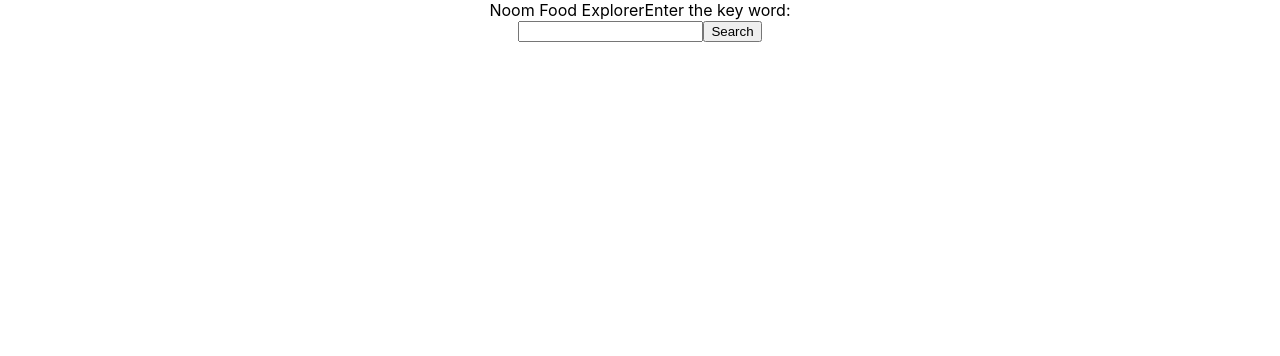
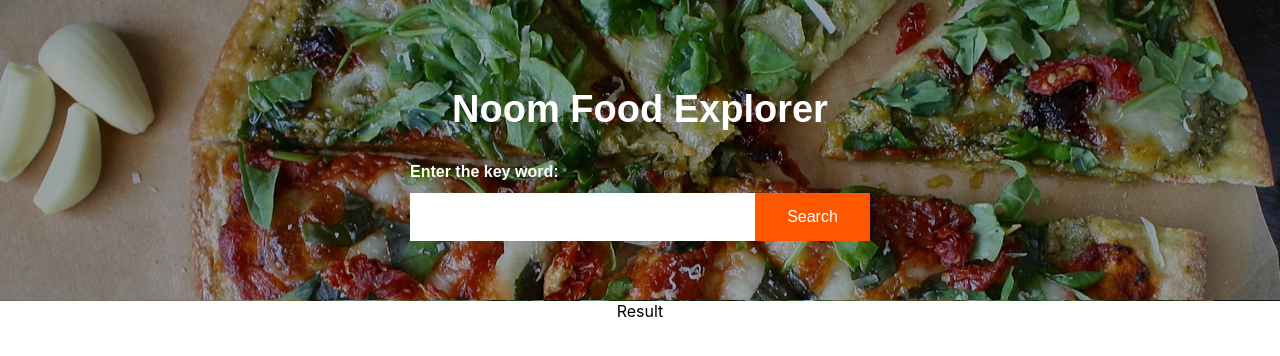
Before and after one commit to jnthnch/food-search, a React (Create React App) app: page / in a window 1280 px wide. Shown: the top 356 px of the page. Built offline with nearby package versions, Linux system fonts and the light colour scheme; the HTML template or start-up script is replaced by a standard one.

Commit message:
Add styling to header, rename classNames

```diff
--- a/src/App.css
+++ b/src/App.css
@@ -1,3 +1,7 @@
+* {
+  box-sizing: border-box;
+}
+
 .App {
   display: flex;
   flex-direction: column;
@@ -5,3 +9,75 @@
   align-items: center;
   text-align: center;
 }
+
+.header {
+  display: flex;
+  width: 100%;
+  height: auto;
+  justify-content: center;
+  background-image: url("./assets/image.png");
+}
+
+.header-container {
+  height: 100%;
+  display: flex;
+  flex-direction: column;
+  font-family: Arial, Helvetica, sans-serif;
+  color: #FFFFFF;
+}
+
+.header-text {
+  display: flex;
+  margin-top: 88px;
+  opacity: 100%;
+  font-size: 38px;
+  font-family: Arial, Helvetica, sans-serif;
+  font-weight: bold;
+  height: 45px;
+  justify-content: center;
+}
+
+.search-form {
+  display: block;
+  margin-top: 30px;
+  margin-bottom: 60px;
+  opacity: 100%;
+  width: 460px;
+  height: auto;
+}
+
+.search-label {
+  display: block;
+  order: -1;
+  text-align: left;
+  flex: 1 0 100%;
+  max-width: 460px;
+  margin-bottom: 12px;
+  font-size: 16px;
+  font-weight: bold;
+}
+
+.search-input {
+  padding: 0;
+  border: none;
+  width: 75%;
+  height: 48px;
+  font-size: 18px;
+  padding-left: 30px;
+  left: 0;
+  vertical-align: bottom;
+}
+
+.search-button {
+  padding: 0;
+  border: none;
+  width: 25%;
+  height: 48px;
+  font-size: 16px;
+  color: #FFFFFF;
+  background-color: #FF5600;
+}
+
+.result-text {
+
+}
--- a/src/App.js
+++ b/src/App.js
@@ -1,6 +1,6 @@
 import React from 'react';
 import './App.css';
-import FoodItem from './components/foodItem.jsx';
+import FoodItem from './components/FoodItem.jsx';
 
 class App extends React.Component {
   constructor(props) {
@@ -87,16 +87,19 @@
     return (
       <div className="App">
         <div className="header">
-          <div className="header-search-content">
-            <text className="Noom-Food-Explorer-Text">Noom Food Explorer</text>
-            <text className="search-text">Enter the key word:</text>
-            <form className="search-box" onSubmit={this.handleSubmit}>
-              <input className="input-box" type="text" value={this.state.value} onKeyUp={this.handleChangeDelayed} />
+          <div className="header-container">
+            <text className="header-text">Noom Food Explorer</text>
+            <form className="search-form" onSubmit={this.handleSubmit}>
+              <label for="food-search" className="search-label">Enter the key word:</label>
+              <input id="food-search" className="search-input" type="text" value={this.state.value} onKeyUp={this.handleChangeDelayed} />
               <button className="search-button" type="submit">Search</button>
             </form>
           </div>
         </div>
-        {foodItems}
+        <div className="content">
+          <text className="result-text">Result</text>
+          {foodItems}
+        </div>
       </div>
     );
   }
--- a/src/components/foodItem.jsx
+++ b/src/components/foodItem.jsx
@@ -1,6 +1,6 @@
 import React from 'react';
 
-const foodItem = (props) => {
+const FoodItem = (props) => {
   return (
     <div className='food-item-box'>
       <div>
@@ -20,4 +20,4 @@
 
 }
 
-export default foodItem;
+export default FoodItem;
```
Also changed, not shown: src/assets/image.png (added).
